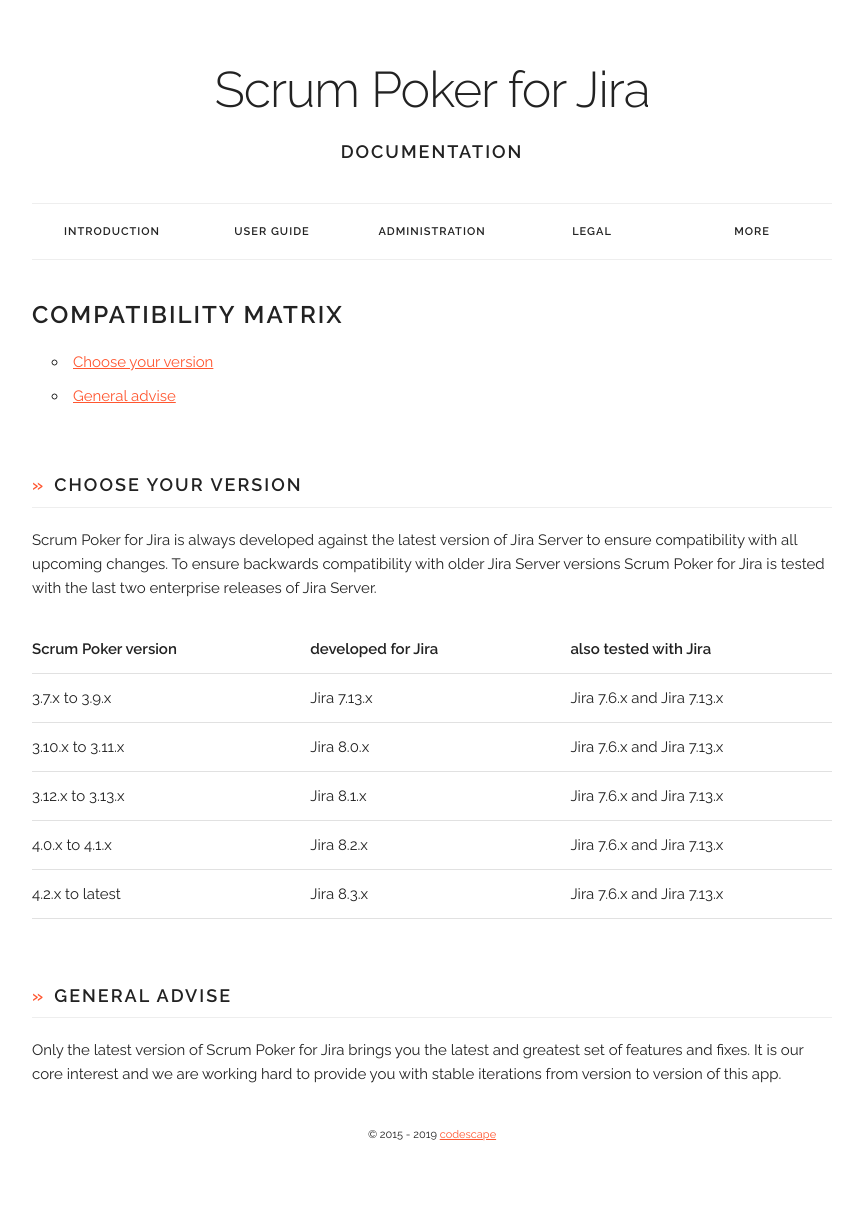
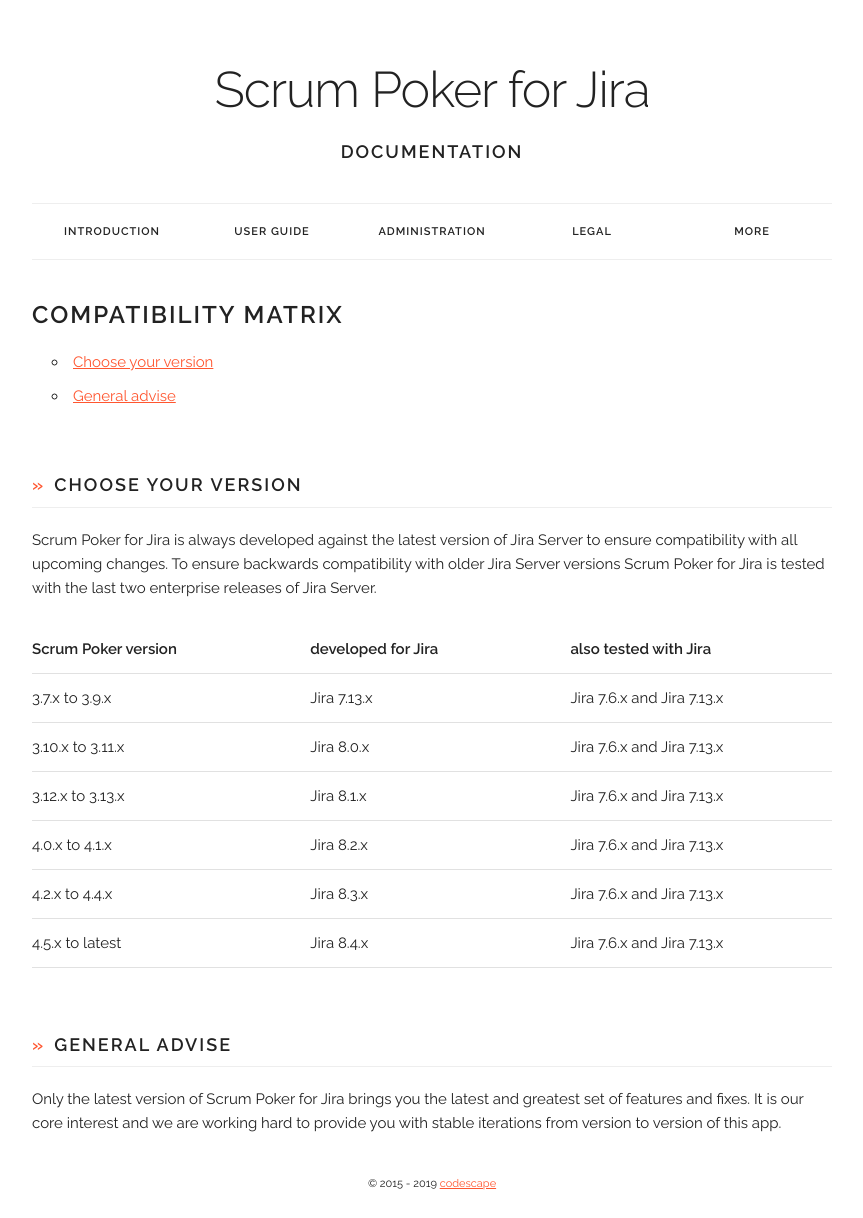
Before and after one commit to codescape/jira-scrum-poker, a Jekyll site: the page built from docs/compatibility-matrix.md, in a window 1280 px wide. Shown: the whole page, without its empty margins (208-1071 px from the left). Built offline with Jekyll 4.4.1, drawn with Linux system fonts in a browser that asks for light colours; nearby versions of some CDN libraries; before the commit the page ends 1169 px from its top, so only the background shows below that.

Commit message:
docs: update compatibility matrix

```diff
--- a/docs/compatibility-matrix.md
+++ b/docs/compatibility-matrix.md
@@ -17,7 +17,8 @@
 | 3.10.x to 3.11.x    | Jira 8.0.x         | Jira 7.6.x and Jira 7.13.x |
 | 3.12.x to 3.13.x    | Jira 8.1.x         | Jira 7.6.x and Jira 7.13.x |
 | 4.0.x to 4.1.x      | Jira 8.2.x         | Jira 7.6.x and Jira 7.13.x |
-| 4.2.x to latest     | Jira 8.3.x         | Jira 7.6.x and Jira 7.13.x |
+| 4.2.x to 4.4.x      | Jira 8.3.x         | Jira 7.6.x and Jira 7.13.x |
+| 4.5.x to latest     | Jira 8.4.x         | Jira 7.6.x and Jira 7.13.x |
 
 ### General advise
 
```
